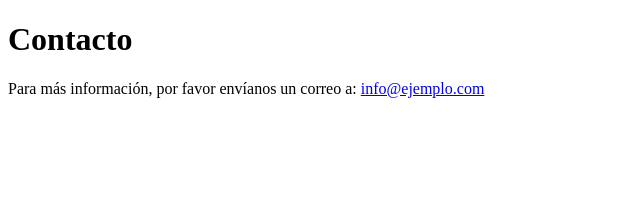
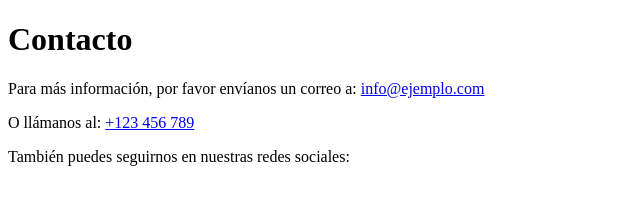
Before and after one commit to luviuche/sistema-de-registro, a plain HTML site: page contacto.html in a window 1280 px wide. Shown: the whole page, without its empty margins (0-640 px from the left). Drawn offline with Linux system fonts and the light colour scheme.

Commit message:
Actualiza el archivo contacto.html

```diff
--- a/contacto.html
+++ b/contacto.html
@@ -8,5 +8,7 @@
 <body>
     <h1>Contacto</h1>
     <p>Para más información, por favor envíanos un correo a: <a href="mailto:info@ejemplo.com">info@ejemplo.com</a></p>
+    <p>O llámanos al: <a href="tel:+123456789">+123 456 789</a></p>
+    <p>También puedes seguirnos en nuestras redes sociales:</p>
 </body>
 </html>
```
